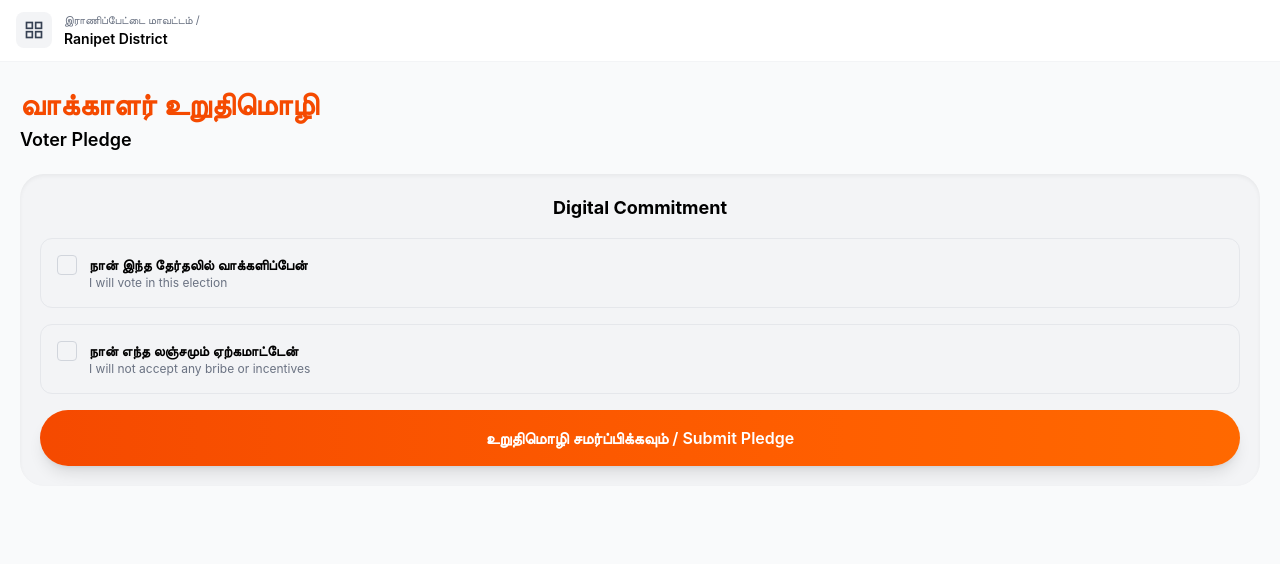
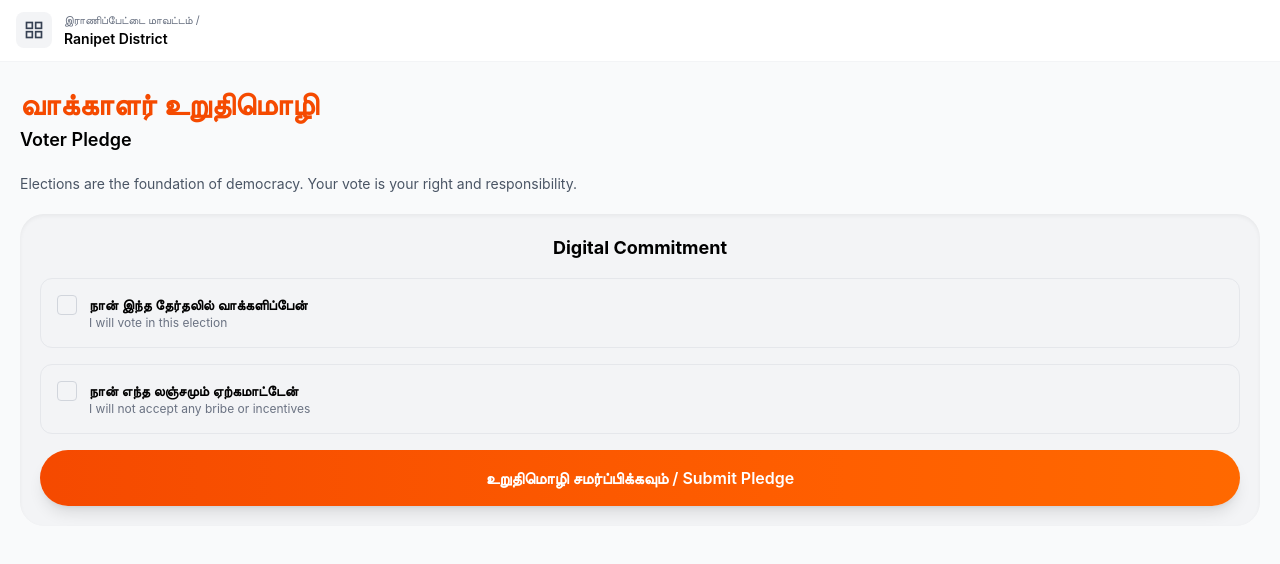
Before and after one commit to Dharunganesh/vote_pledge, a React (Vite) app: page /pledge in a window 1280 px wide. Shown: the top 564 px of the page. Built offline with nearby package versions, Linux system fonts and the light colour scheme; no server answers.

Commit message:
Add informational paragraph about voting responsibility

```diff
--- a/src/Pages/PledgeScreen.jsx
+++ b/src/Pages/PledgeScreen.jsx
@@ -81,6 +81,8 @@ const PledgeScreen = () => {
           </h2>
         </div>
 
+        <p className="text-gray-600 text-sm"> Elections are the foundation of democracy. Your vote is your right and responsibility. </p>
+
         {/* Card */}
         <div className="bg-gray-100 rounded-3xl p-5 shadow-inner space-y-4">
 
```
